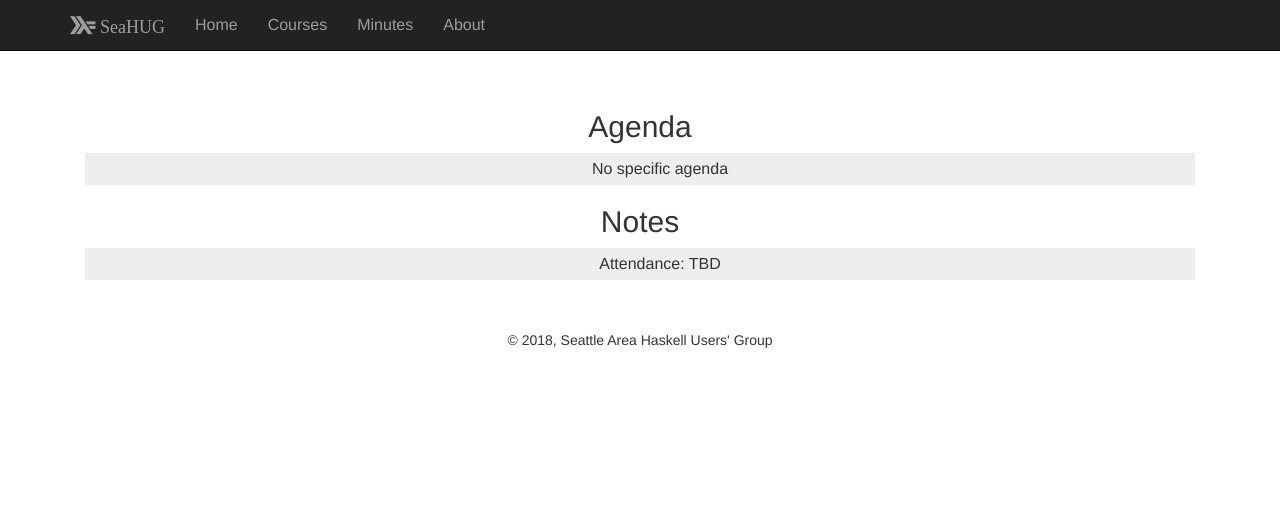
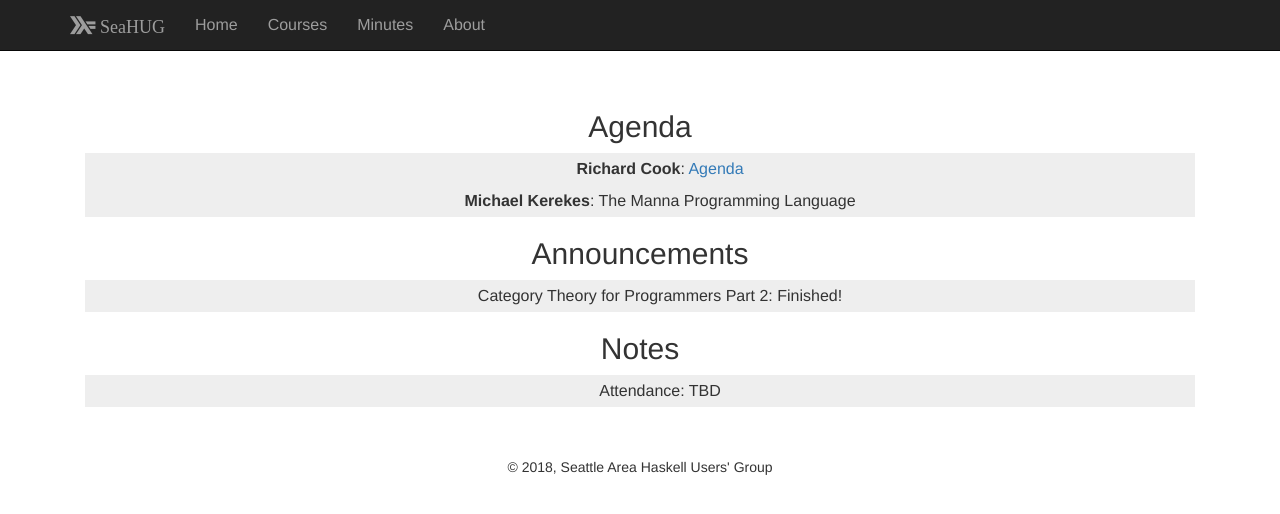
Before and after one commit to seahug/seahug.github.io, a Jekyll site: the page built from _posts/2017-04-15-Minutes.md, in a window 1280 px wide. Shown: the top 514 px of the page. Built offline with Jekyll 4.4.1, drawn with Linux system fonts in a browser that asks for light colours; nearby versions of some CDN libraries.

Commit message:
update links to agenda slide decks
which are now in /assets

```diff
--- a/_posts/2017-04-15-Minutes.md
+++ b/_posts/2017-04-15-Minutes.md
@@ -7,10 +7,14 @@ date: 2017-04-15
 
 ## Agenda
 
-* No specific agenda
+* **Richard Cook**: [Agenda][agenda]
+* **Michael Kerekes**: The Manna Programming Language
+
+## Announcements
+
+* Category Theory for Programmers Part 2: Finished!
 
 ## Notes
-
 * Attendance: TBD
 
-[agenda]: RichardCook_SeaHUGAgenda_20170415.pptx
+[agenda]: {{ "/static/assets/RichardCook_SeaHUGAgenda_20170415.pptx" | absolute_url }}
```
Also changed, not shown: _posts/2017-01-21-Minutes.md (+2 -2 lines), _posts/2017-02-18-Minutes.md (+1 -1 lines), _posts/2017-03-18-Minutes.md (+1 -1 lines), _posts/2017-05-20-Minutes.md (+0 -2 lines).
